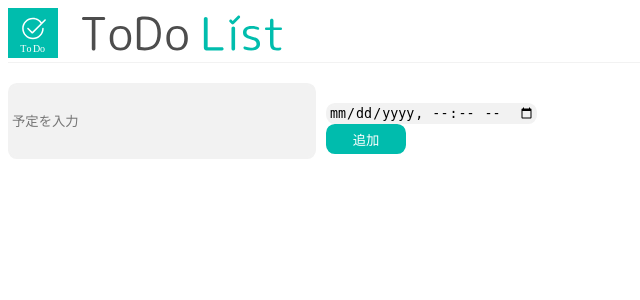
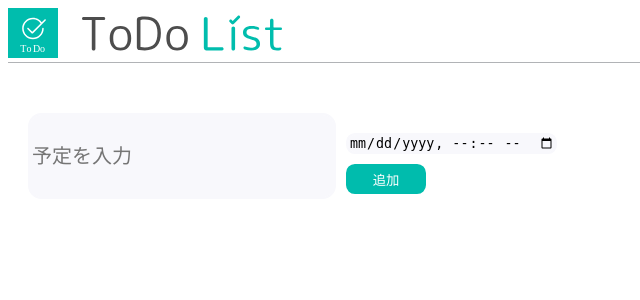
Before and after one commit to 2022AIT-OOP2-G07/Todo, a Flask app: page / in a window 1280 px wide. Shown: the top 300 px of the page, without its empty margins (0-640 px from the left). Run offline with Flask 2, Linux system fonts and the light colour scheme; data that the repository does not hold is empty.

Commit message:
css上部追加修正＿kazahaya

```diff
--- a/static/css/main.css
+++ b/static/css/main.css
@@ -11,8 +11,8 @@ img#logoword{
 }
 
 header{
-    border-bottom:1px solid #f2f2f2;
-    margin-bottom: 20px;
+    border-bottom:1px solid #B1B3B6;
+    margin-bottom: 50px;
 }
 
 h1 {
@@ -27,19 +27,30 @@ form {
 
 input#todo {
     width: 300px;
-    height: 70px;
-    border: 2px solid #f2f2f2;
-    background-color: #f2f2f2;
+    height: 80px;
+    font-size: 20px;
+    margin-left: 20px;
+    border: 2px solid #F8F8FC;
+    background-color: #F8F8FC;
     border-radius: 0.67em;
     float: left;
+}
+input#todo[type="text"]:focus {
+    border: 1px solid #00bcad;
+    outline: 0;
 }
 
 input#limit{
     margin-top: 20px;
     margin-left: 10px;
-    border: 2px solid #f2f2f2;
-    background-color: #f2f2f2;
+    margin-bottom: 10px;
+    border: 2px solid #F8F8FC;
+    background-color: #F8F8FC;
     border-radius: 0.67em;
+}
+input#limit[type="datetime-local"]:focus {
+    border: 1px solid #00bcad;
+    outline: 0;
 }
 
 button#add-submit{
@@ -55,3 +66,7 @@ button#add-submit{
 div#message-container{
     clear: left;
 }
+
+input[type="checkbox"]{
+    color: #00bcad;
+}
```
